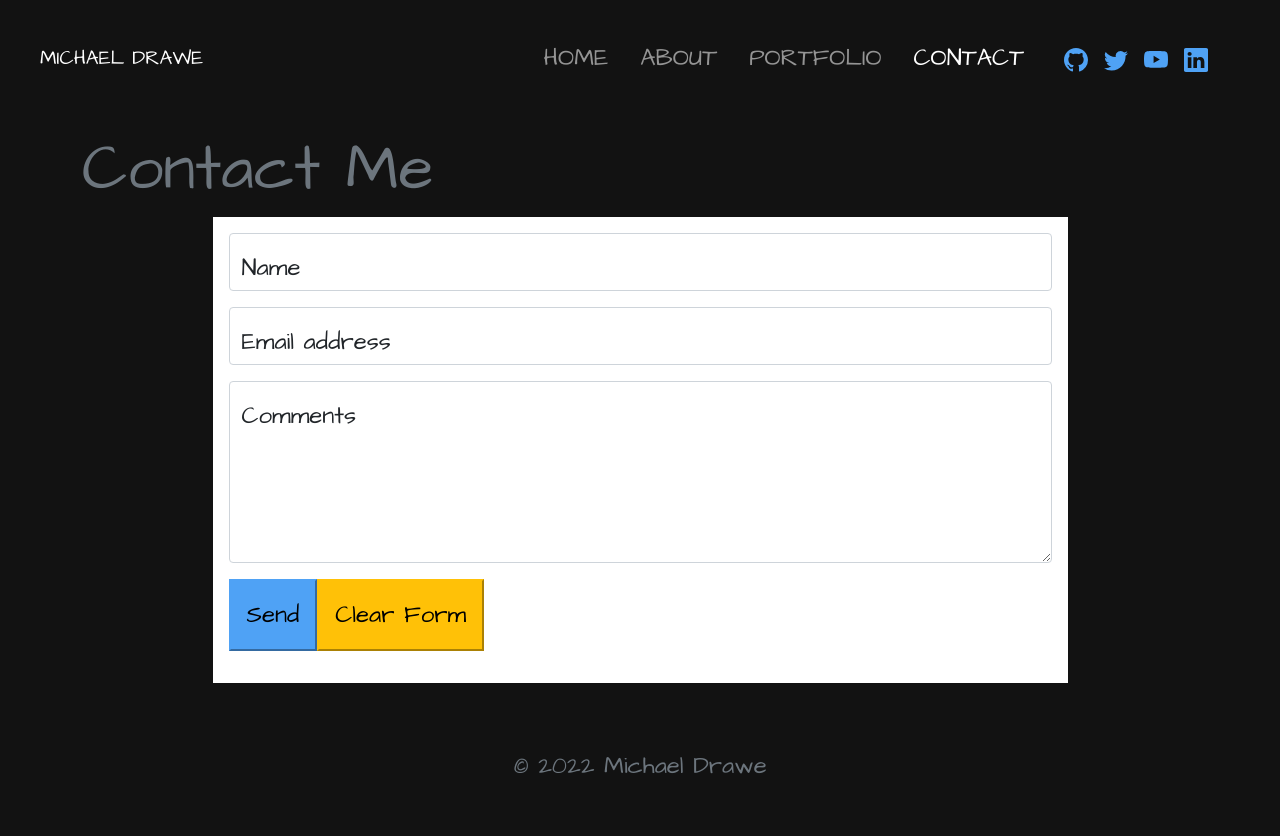
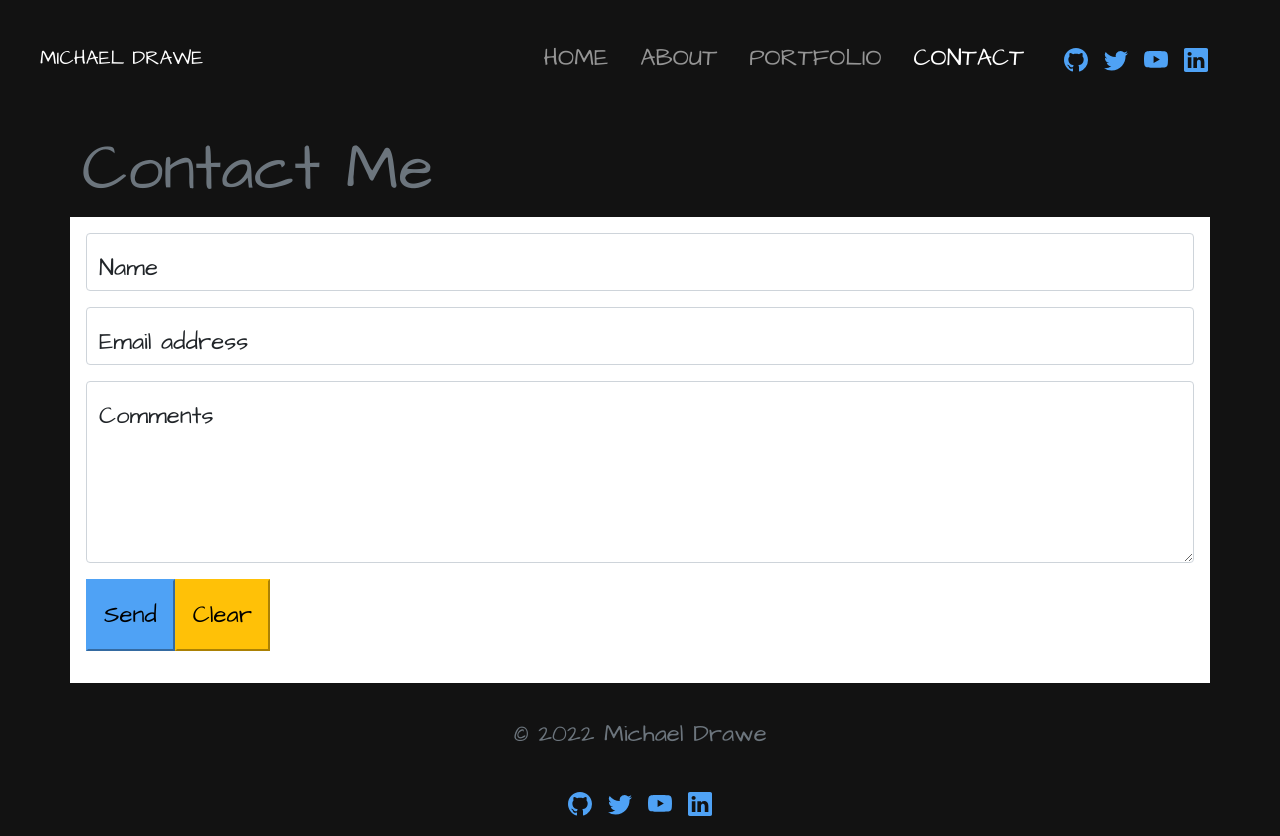
Before and after one commit to michaeldrawe/michaeldrawe, a Gatsby site: page /contact in a window 1280 px wide. Before the commit the page ends 800 px from the top, so only its background shows below. Built offline with nearby package versions, Linux system fonts and the light colour scheme; Gatsby itself is replaced by a stand-in of ours.

Commit message:
social media icons added into footer

```diff
--- a/src/components/layout.js
+++ b/src/components/layout.js
@@ -30,6 +30,57 @@ const Layout = ({ children }) => {
           <div className='col-md-12  text-center text-muted'>
             <p>© 2022 Michael Drawe </p>
           </div>
+          <div className='col-md-12 text-center p-3'>
+            {' '}
+            <a href='https://www.github.com/michaeldrawe' className='p-2'>
+              <svg
+                xmlns='http://www.w3.org/2000/svg'
+                width='20'
+                height='20'
+                fill='#4fa2f5'
+                class='bi bi-github'
+                viewBox='0 0 16 16'
+              >
+                <path d='M8 0C3.58 0 0 3.58 0 8c0 3.54 2.29 6.53 5.47 7.59.4.07.55-.17.55-.38 0-.19-.01-.82-.01-1.49-2.01.37-2.53-.49-2.69-.94-.09-.23-.48-.94-.82-1.13-.28-.15-.68-.52-.01-.53.63-.01 1.08.58 1.23.82.72 1.21 1.87.87 2.33.66.07-.52.28-.87.51-1.07-1.78-.2-3.64-.89-3.64-3.95 0-.87.31-1.59.82-2.15-.08-.2-.36-1.02.08-2.12 0 0 .67-.21 2.2.82.64-.18 1.32-.27 2-.27.68 0 1.36.09 2 .27 1.53-1.04 2.2-.82 2.2-.82.44 1.1.16 1.92.08 2.12.51.56.82 1.27.82 2.15 0 3.07-1.87 3.75-3.65 3.95.29.25.54.73.54 1.48 0 1.07-.01 1.93-.01 2.2 0 .21.15.46.55.38A8.012 8.012 0 0 0 16 8c0-4.42-3.58-8-8-8z' />
+              </svg>
+            </a>
+            <a href='https://www.twitter.com/michaeldrawe' className='p-2'>
+              <svg
+                xmlns='http://www.w3.org/2000/svg'
+                width='20'
+                height='20'
+                fill='#4fa2f5'
+                class='bi bi-twitter'
+                viewBox='0 0 16 16'
+              >
+                <path d='M5.026 15c6.038 0 9.341-5.003 9.341-9.334 0-.14 0-.282-.006-.422A6.685 6.685 0 0 0 16 3.542a6.658 6.658 0 0 1-1.889.518 3.301 3.301 0 0 0 1.447-1.817 6.533 6.533 0 0 1-2.087.793A3.286 3.286 0 0 0 7.875 6.03a9.325 9.325 0 0 1-6.767-3.429 3.289 3.289 0 0 0 1.018 4.382A3.323 3.323 0 0 1 .64 6.575v.045a3.288 3.288 0 0 0 2.632 3.218 3.203 3.203 0 0 1-.865.115 3.23 3.23 0 0 1-.614-.057 3.283 3.283 0 0 0 3.067 2.277A6.588 6.588 0 0 1 .78 13.58a6.32 6.32 0 0 1-.78-.045A9.344 9.344 0 0 0 5.026 15z' />
+              </svg>
+            </a>
+            <a href='https://www.youtube.com/michaeldrawe' className='p-2'>
+              <svg
+                xmlns='http://www.w3.org/2000/svg'
+                width='20'
+                height='20'
+                fill='#4fa2f5'
+                class='bi bi-youtube'
+                viewBox='0 0 16 16'
+              >
+                <path d='M8.051 1.999h.089c.822.003 4.987.033 6.11.335a2.01 2.01 0 0 1 1.415 1.42c.101.38.172.883.22 1.402l.01.104.022.26.008.104c.065.914.073 1.77.074 1.957v.075c-.001.194-.01 1.108-.082 2.06l-.008.105-.009.104c-.05.572-.124 1.14-.235 1.558a2.007 2.007 0 0 1-1.415 1.42c-1.16.312-5.569.334-6.18.335h-.142c-.309 0-1.587-.006-2.927-.052l-.17-.006-.087-.004-.171-.007-.171-.007c-1.11-.049-2.167-.128-2.654-.26a2.007 2.007 0 0 1-1.415-1.419c-.111-.417-.185-.986-.235-1.558L.09 9.82l-.008-.104A31.4 31.4 0 0 1 0 7.68v-.123c.002-.215.01-.958.064-1.778l.007-.103.003-.052.008-.104.022-.26.01-.104c.048-.519.119-1.023.22-1.402a2.007 2.007 0 0 1 1.415-1.42c.487-.13 1.544-.21 2.654-.26l.17-.007.172-.006.086-.003.171-.007A99.788 99.788 0 0 1 7.858 2h.193zM6.4 5.209v4.818l4.157-2.408L6.4 5.209z' />
+              </svg>
+            </a>
+            <a href='https://www.linkedin.com/in/michaeldrawe' className='p-2'>
+              <svg
+                xmlns='http://www.w3.org/2000/svg'
+                width='20'
+                height='20'
+                fill='#4fa2f5'
+                class='bi bi-linkedin'
+                viewBox='0 0 16 16'
+              >
+                <path d='M0 1.146C0 .513.526 0 1.175 0h13.65C15.474 0 16 .513 16 1.146v13.708c0 .633-.526 1.146-1.175 1.146H1.175C.526 16 0 15.487 0 14.854V1.146zm4.943 12.248V6.169H2.542v7.225h2.401zm-1.2-8.212c.837 0 1.358-.554 1.358-1.248-.015-.709-.52-1.248-1.342-1.248-.822 0-1.359.54-1.359 1.248 0 .694.521 1.248 1.327 1.248h.016zm4.908 8.212V9.359c0-.216.016-.432.08-.586.173-.431.568-.878 1.232-.878.869 0 1.216.662 1.216 1.634v3.865h2.401V9.25c0-2.22-1.184-3.252-2.764-3.252-1.274 0-1.845.7-2.165 1.193v.025h-.016a5.54 5.54 0 0 1 .016-.025V6.169h-2.4c.03.678 0 7.225 0 7.225h2.4z' />
+              </svg>
+            </a>
+          </div>
         </div>
       </footer>
     </div>
--- a/src/components/layout.scss
+++ b/src/components/layout.scss
@@ -23,7 +23,7 @@ $headings-color: $primary;
 .navbar {padding-top: 0px; padding-bottom: 0px; color: $primary}
 .site {
     display: flex;
-    min-height: calc(100vh - 168px);
+    min-height: calc(100vh - 200px);
     flex-direction: column;
 }
 
--- a/src/pages/contact.js
+++ b/src/pages/contact.js
@@ -9,7 +9,7 @@ const ContactPage = () => (
     <div className='container my-3'>
       <h3 className='display-3 text-muted'>Contact Me</h3>
       <div className='row justify-content-center'>
-        <div className='col-xl-4 col-md-12 p-3 bg-white w-75'>
+        <div className='col-xl-4 col-md-12 p-3 bg-white w-100'>
           <form
             method='post'
             action='https://getform.io/f/f9f1426f-d534-46da-93b5-ed96a2b124f0'
@@ -40,7 +40,6 @@ const ContactPage = () => (
                 name='message'
                 id='exampleFormControlTextarea1'
                 placeholder='Type your message here'
-
               ></textarea>
               <label for='floatingTextarea'>Comments</label>
             </div>
@@ -48,7 +47,9 @@ const ContactPage = () => (
               <button className='btn-primary p-3' type='submit'>
                 Send
               </button>
-              <button  className='btn-warning p-3 ' type='reset'>Clear Form</button>
+              <button className='btn-warning p-3 ' type='reset'>
+                Clear
+              </button>
             </div>
           </form>
         </div>
```
